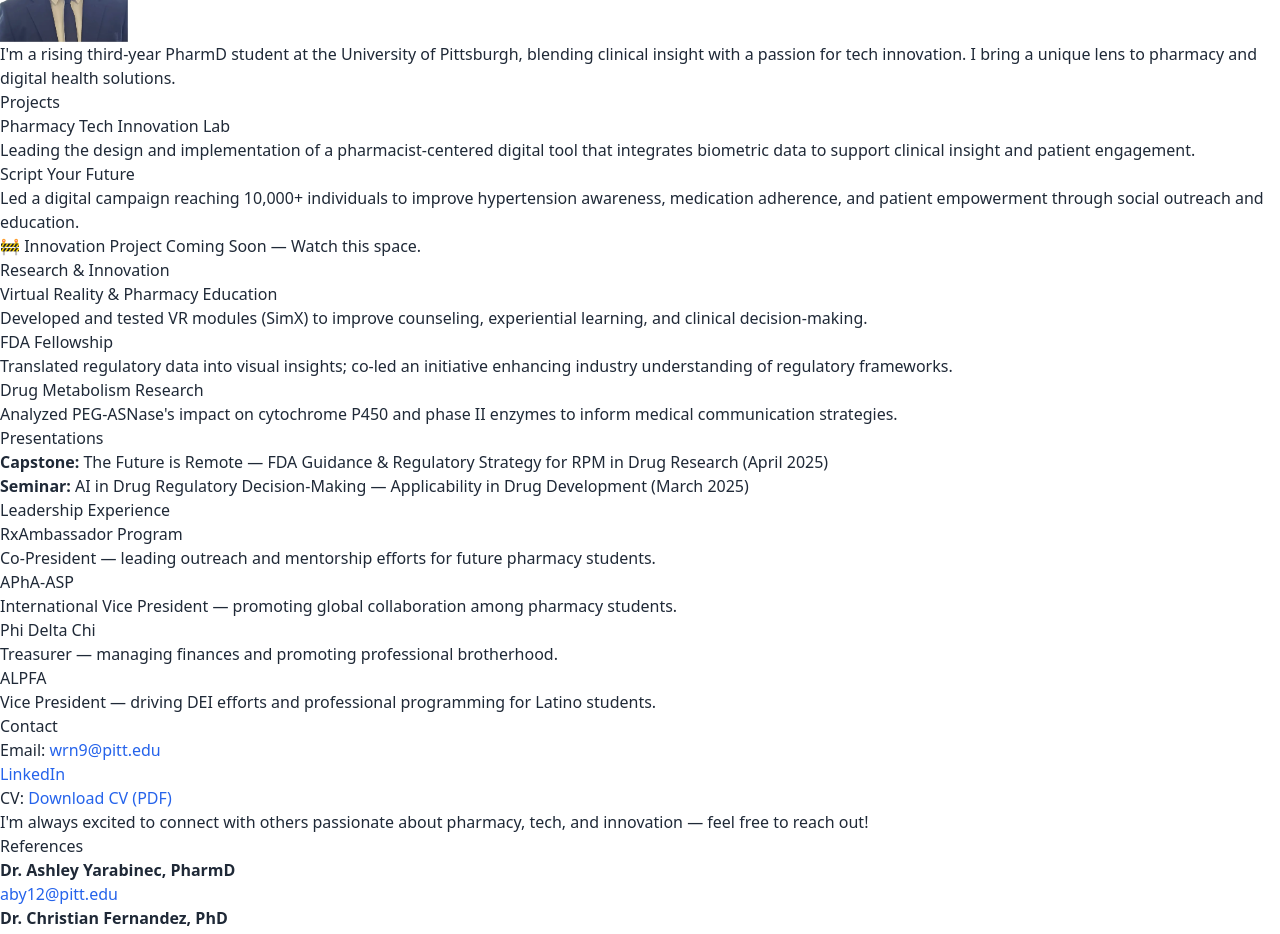
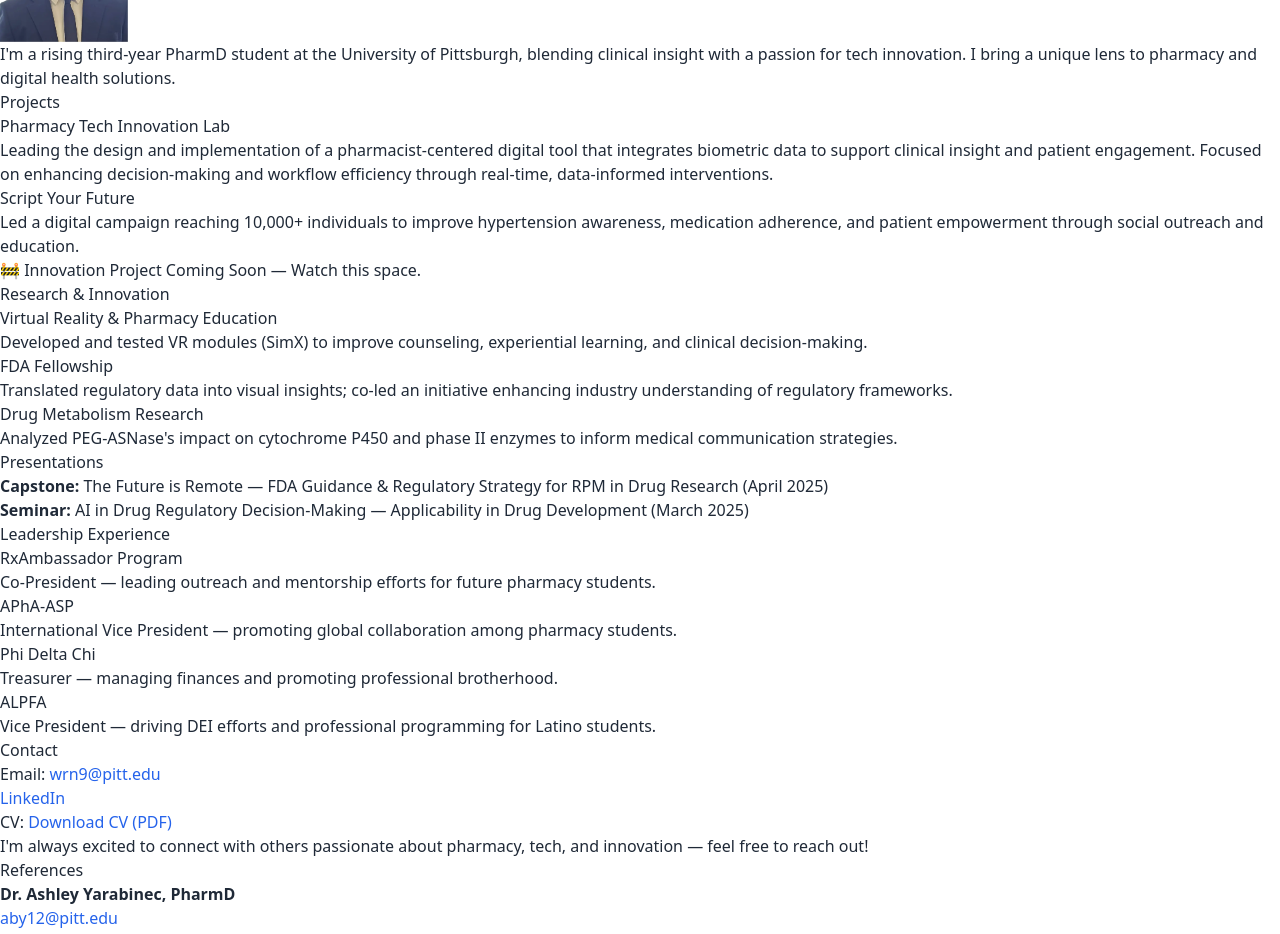
Before and after one commit to raulwnc/walter-portfolio, a Next.js app: page / in a window 1280 px wide. Shown: the part 1300-2234 px from the top of the page. Built offline with nearby package versions, Linux system fonts and the light colour scheme.

Commit message:
Fix remaining apostrophe in PEG-ASNase's

```diff
--- a/pages/index.js
+++ b/pages/index.js
@@ -110,7 +110,7 @@ export default function Home() {
           <div className="grid grid-cols-1 sm:grid-cols-2 gap-6 sm:gap-8">
             <div className="bg-white border border-gray-200 p-6 rounded-lg shadow hover:shadow-md transition">
               <h3 className="text-lg font-bold mb-2">Pharmacy Tech Innovation Lab</h3>
-              <p>Leading the design and implementation of a pharmacist-centered digital tool that integrates biometric data to support clinical insight and patient engagement.</p>
+              <p>Leading the design and implementation of a pharmacist-centered digital tool that integrates biometric data to support clinical insight and patient engagement. Focused on enhancing decision-making and workflow efficiency through real-time, data-informed interventions.</p>
             </div>
             <div className="bg-white border border-gray-200 p-6 rounded-lg shadow hover:shadow-md transition">
               <h3 className="text-lg font-bold mb-2">Script Your Future</h3>
@@ -136,7 +136,7 @@ export default function Home() {
           </div>
           <div>
             <h3 className="text-lg font-bold">Drug Metabolism Research</h3>
-            <p>Analyzed PEG-ASNase's impact on cytochrome P450 and phase II enzymes to inform medical communication strategies.</p>
+            <p>Analyzed PEG-ASNase&apos;s impact on cytochrome P450 and phase II enzymes to inform medical communication strategies.</p>
           </div>
         </div>
       </section>
```
